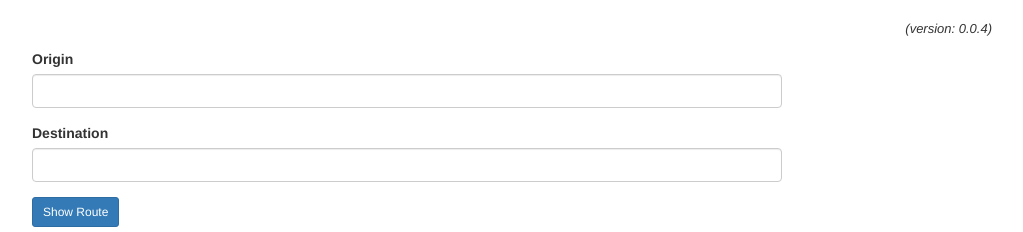
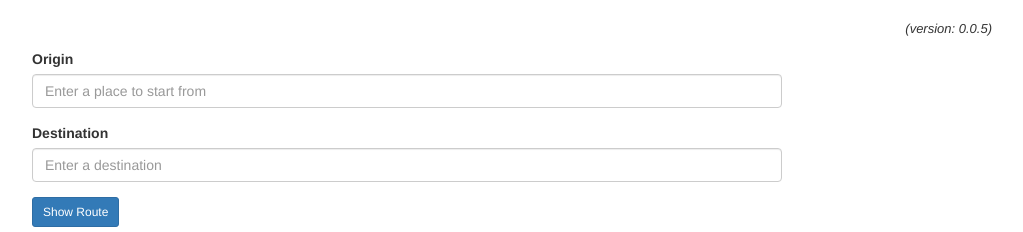
Before and after one commit to taylorjg/ShowMeTheRoute, a website built with webpack: page client/index.html in a window 1280 px wide. Shown: the top 232 px of the page, without its empty margins (233-1256 px from the left). Built offline with nearby package versions, Linux system fonts and the light colour scheme; grey boxes are pictures that could not be loaded.

Commit message:
Add Google Places autocomplete to input elements

```diff
--- a/client/index.html
+++ b/client/index.html
@@ -19,11 +19,11 @@
                 <form>
                     <div class="form-group">
                         <label class="control-label" for="origin">Origin</label>
-                        <input type="text" id="origin" name="origin" class="form-control">
+                        <input type="text" id="origin" name="origin" class="form-control" placeholder="Enter a place to start from">
                     </div>
                     <div class="form-group">
                         <label class="control-label" for="destination">Destination</label>
-                        <input type="text" id="destination" name="destination" class="form-control">
+                        <input type="text" id="destination" name="destination" class="form-control" placeholder="Enter a destination">
                     </div>
                     <button id="showRouteBtn" type="submit" class="btn btn-sm btn-primary">Show Route</button>
                 </form>
@@ -50,7 +50,7 @@
     </div>
 
     <script src="bundle.js"></script>
-    <script src="https://maps.googleapis.com/maps/api/js?key=<%= htmlWebpackPlugin.options.googleApiKey %>&libraries=geometry&callback=initMap"></script>
+    <script src="https://maps.googleapis.com/maps/api/js?key=<%= htmlWebpackPlugin.options.googleApiKey %>&libraries=geometry,places&callback=initMap"></script>
 </body>
 
 </html>
--- a/client/index.js
+++ b/client/index.js
@@ -31,6 +31,9 @@ window.initMap = function () {
             showRoadLabels: false
         });
     const directionsService = new google.maps.DirectionsService();
+
+    new google.maps.places.Autocomplete(document.getElementById('origin'));
+    new google.maps.places.Autocomplete(document.getElementById('destination'));
 
     let path = [];
     let fullPath = [];
--- a/package.json
+++ b/package.json
@@ -1,6 +1,6 @@
 {
   "name": "show-me-the-route",
-  "version": "0.0.4",
+  "version": "0.0.5",
   "description": "Use Google Maps Api to follow route from origin to destination using Street View",
   "main": "index.js",
   "scripts": {
```
